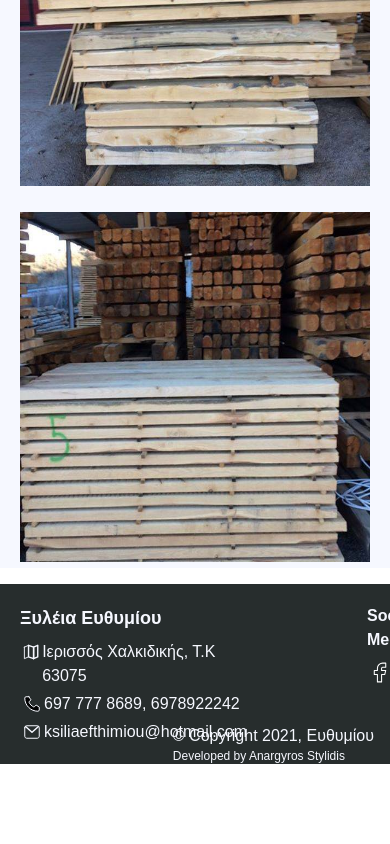
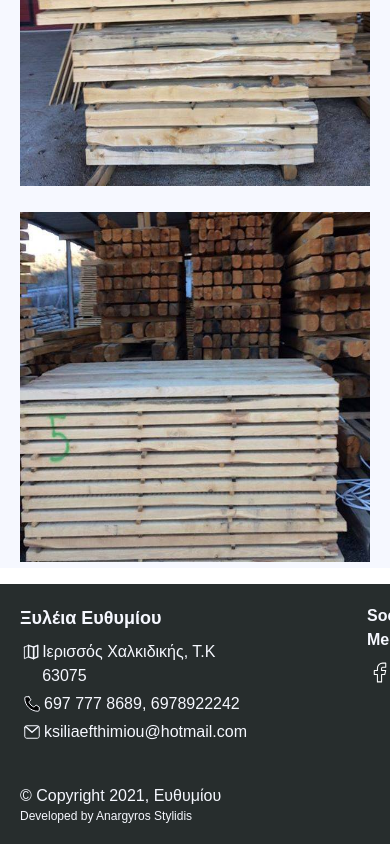
Before and after one commit to anargiris/efthimiou, a Next.js app: page / in a window 390 px wide. Shown: the part 4213-5057 px from the top of the page. Before the commit the page ends 4977 px from the top, so only its background shows below. Built offline with nearby package versions, Linux system fonts and the light colour scheme; a web font is replaced by a local one.

Commit message:
fixed footer

```diff
--- a/components/Footer.js
+++ b/components/Footer.js
@@ -4,7 +4,7 @@ import React from "react";
 const Footer = () => {
   return (
     <footer
-      className=" font-neohel relative overflow-x-auto"
+      className="font-neohel relative overflow-x-auto"
       style={{ backgroundColor: "#272D2D", color: "#F6F8FF" }}
     >
       <div className="flex gap-20">
@@ -112,7 +112,7 @@ const Footer = () => {
           </Link>
         </div>
       </div>
-      <div className="absolute right-0 bottom-0 md:mr-20 mr-4">
+      <div className="md:absolute md:p-0 p-5 md:right-0 md:left-auto left-0 bottom-0  md:mr-20 ">
         <p> &copy; Copyright 2021, Ευθυμίου</p>
         <p className="text-xs">Developed by Anargyros Stylidis</p>
       </div>
```
